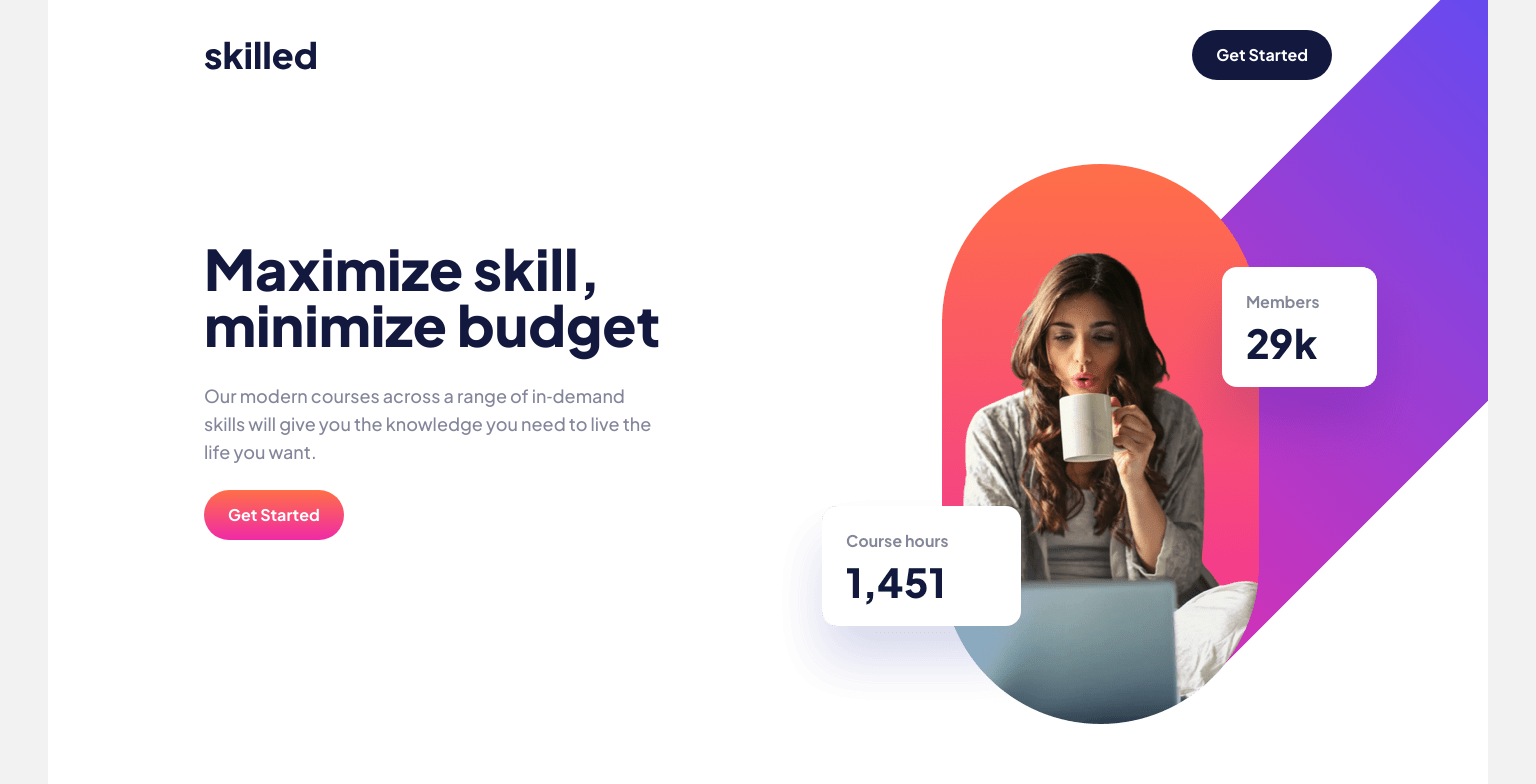
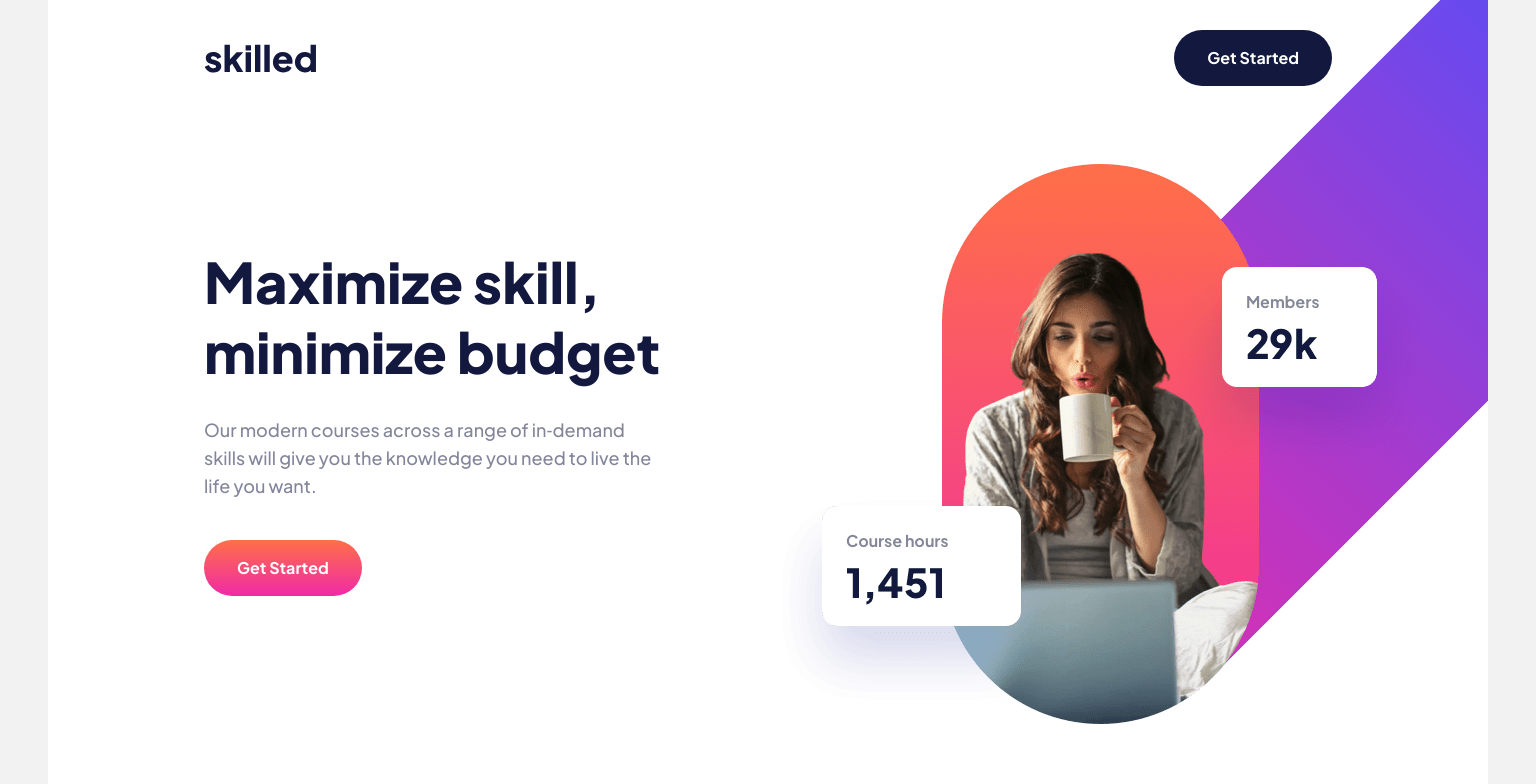
Before and after one commit to DavidBurgess1984/elearning-landing-page, a plain HTML site: page index.html in a window 1536 px wide. Shown: the top 784 px of the page. Drawn offline with nearby package versions, Linux system fonts and the light colour scheme.

Commit message:
more positioning

```diff
--- a/css.css
+++ b/css.css
@@ -328,6 +328,7 @@ footer {
 
     h1 {
         font-size: 56px;
+        line-height: 70px;
         font-weight: 800;
     }
 
@@ -335,4 +336,12 @@ footer {
         width: 50%;
         margin-bottom:226px
     }
+
+    p.description{
+        margin-bottom:40px
+    }
+
+    a.button-link{
+        padding: 20px 33px;
+    }
 }
```
